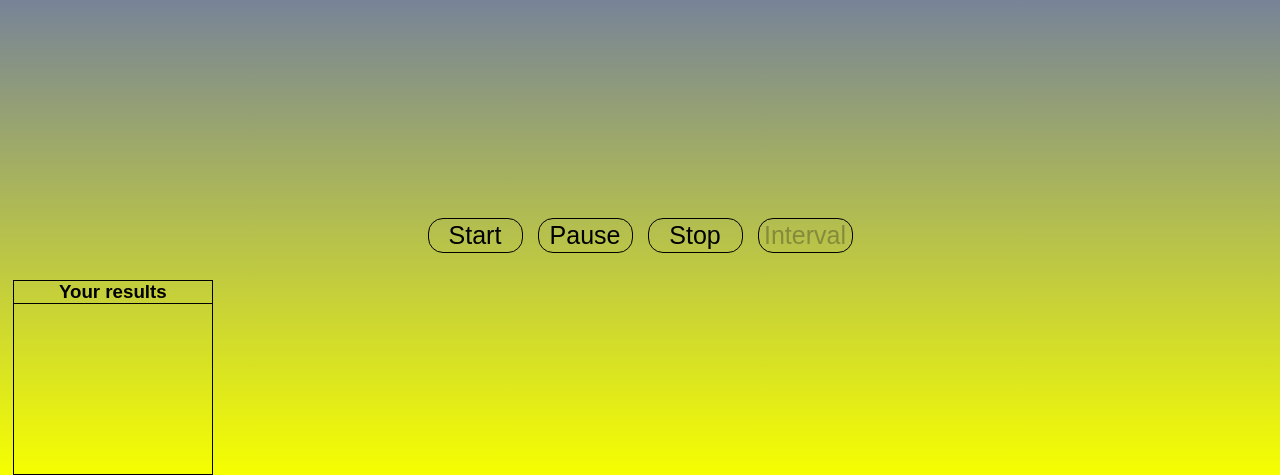
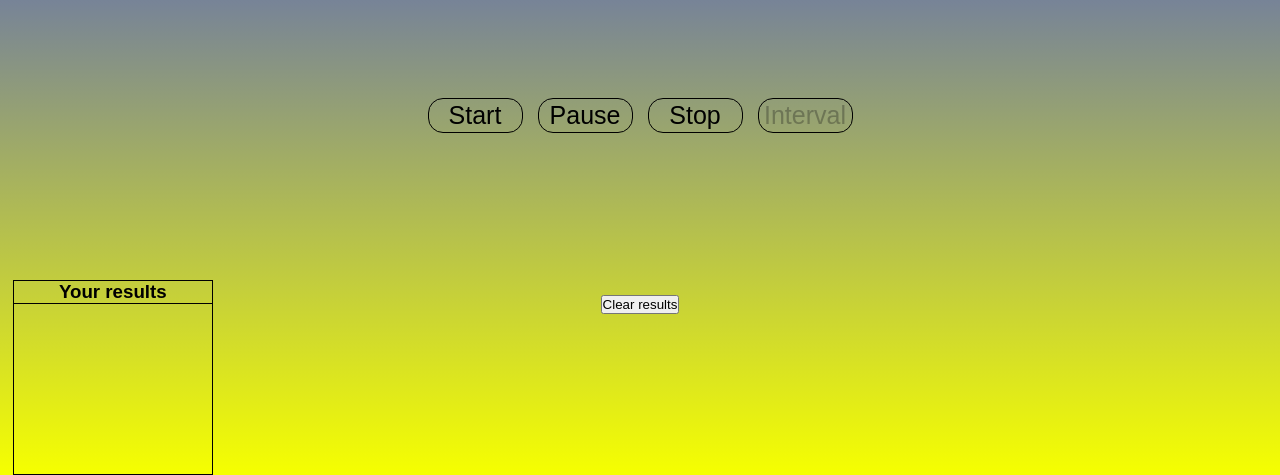
Before and after one commit to whatislove-zh/timer, a plain HTML site: page index.html in a window 1280 px wide. Shown: the part 325-800 px from the top of the page. Drawn offline with Linux system fonts and the light colour scheme; a web font is replaced by a local one.

Commit message:
add button

```diff
--- a/index.html
+++ b/index.html
@@ -28,6 +28,7 @@
       <h3>Your results</h3>
       <div class="resultFields"></div>
     </div>
+    <button class="clear">Clear results</button>
 
     <script src="/app.js"></script>
   </body>
```
